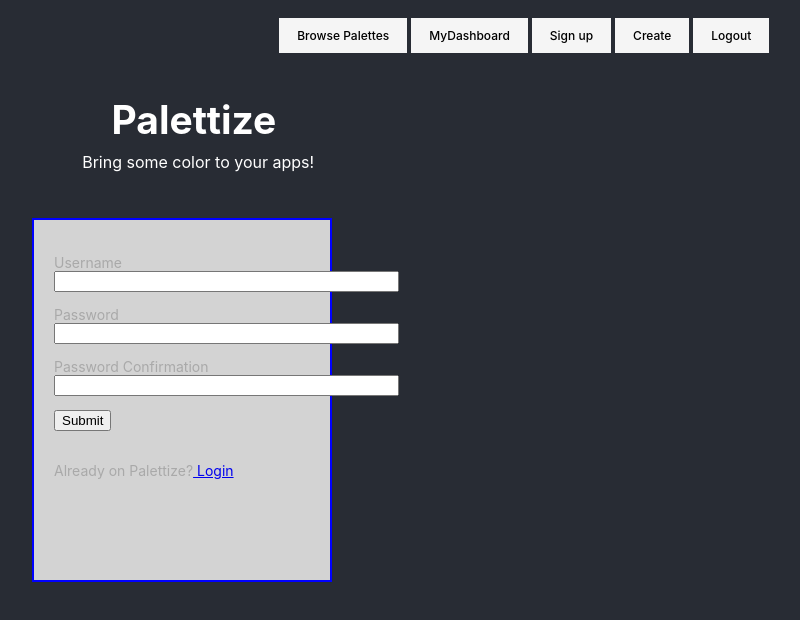
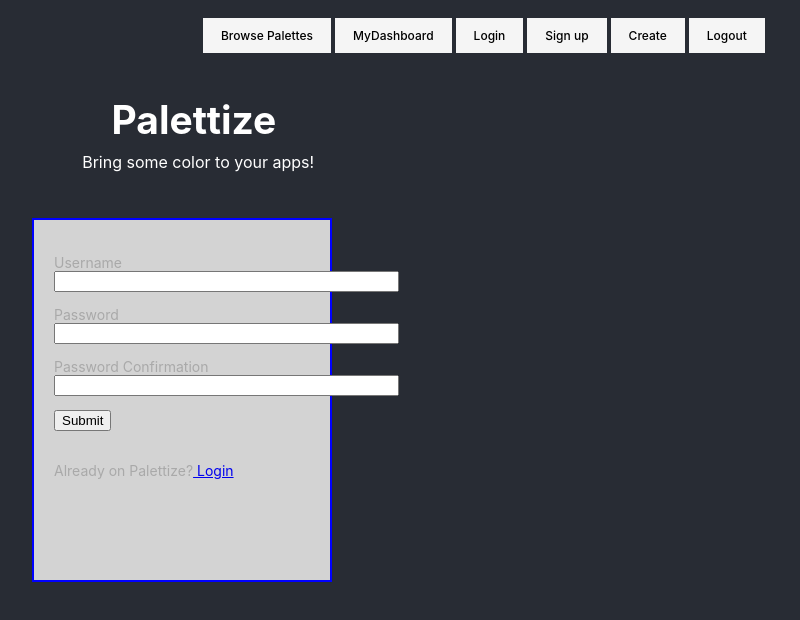
Before and after one commit to climb719/palettize-frontend, a React (Create React App) app: page /signup in a window 1280 px wide. Shown: the top 620 px of the page, without its empty margins (458-1258 px from the left). Built offline with nearby package versions, Linux system fonts and the light colour scheme; no server answers.

Commit message:
add login component, route, navlink

```diff
--- a/src/App.js
+++ b/src/App.js
@@ -1,7 +1,7 @@
 import React from 'react'
 import './App.css'
 import { Route, Switch } from 'react-router-dom'
-import { Home, Create, Dashboard, Signup, Nav } from './components'
+import { Home, Create, Dashboard, Signup, Login, Nav } from './components'
 import { connect } from 'react-redux'
 import { getPalettes } from './redux/actionCreators'
 import PaletteContainer from './containers/PalleteContainer'
@@ -21,6 +21,7 @@ class App extends React.Component {
       <Nav />
       <Switch>
       <Route path="/signup"  render={(routeProps) => <Signup {...routeProps}/>}/>
+      <Route path="/login"  render={(routeProps) => <Login {...routeProps}/>}/>
       <Route path='/dashboard' component={Dashboard} />
       <Route path='/palettes'component={PaletteContainer} />
       <Route path='/create' component={Create} />
--- a/src/components/Nav.js
+++ b/src/components/Nav.js
@@ -6,6 +6,7 @@ function Nav(){
       <div className="nav-bar">
       <NavLink  className="nav-link" to="/palettes">Browse Palettes</NavLink>&nbsp;
       <NavLink className="nav-link" to="/dashboard">MyDashboard</NavLink>&nbsp;
+      <NavLink className="nav-link" to="/login">Login</NavLink>&nbsp;
       <NavLink className="nav-link" to="/signup">Sign up</NavLink>&nbsp;
       <NavLink className="nav-link" to="/create">Create</NavLink>&nbsp;
       <NavLink className="nav-link" to="/">Logout</NavLink>&nbsp;
--- a/src/components/Signup.js
+++ b/src/components/Signup.js
@@ -8,7 +8,7 @@ function Signup (props) {
   const history = useHistory()
 
   const handleChange = (e) => setUser({...user, [e.target.name]: e.target.value})
-
+  //need to keep all key/value pairs and then update whatever key we are pasing in with this value - if using an object
   const handleSubmit = (e) => {
     e.preventDefault()
     console.log(user)
--- a/src/components/index.js
+++ b/src/components/index.js
@@ -2,5 +2,6 @@ export { default as Welcome } from './Home'
 export { default as Home } from './Home'
 export { default as Dashboard } from './Dashboard'
 export { default as Signup } from './Signup'
+export { default as Login } from './Login'
 export { default as Nav } from './Nav'
 export { default as Create } from './Create'
```
Also changed, not shown: src/components/Login.js (added).
